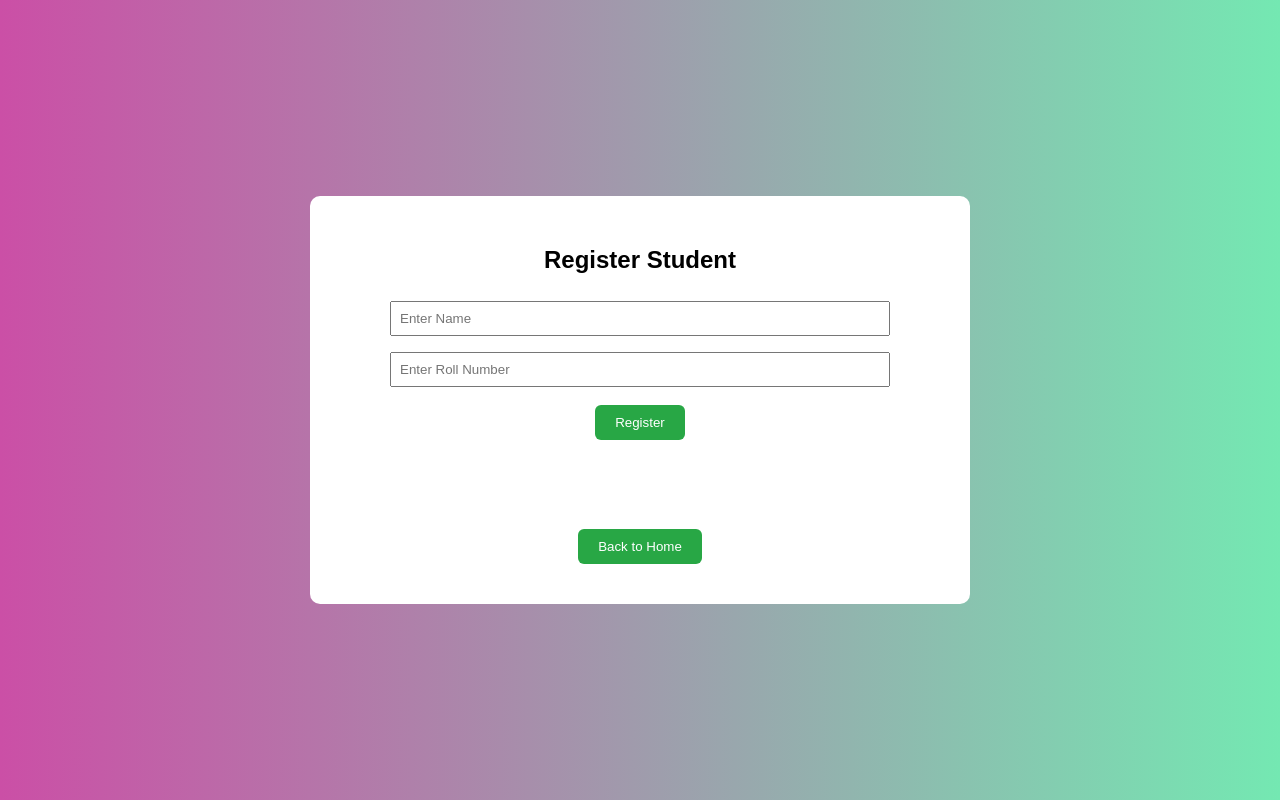
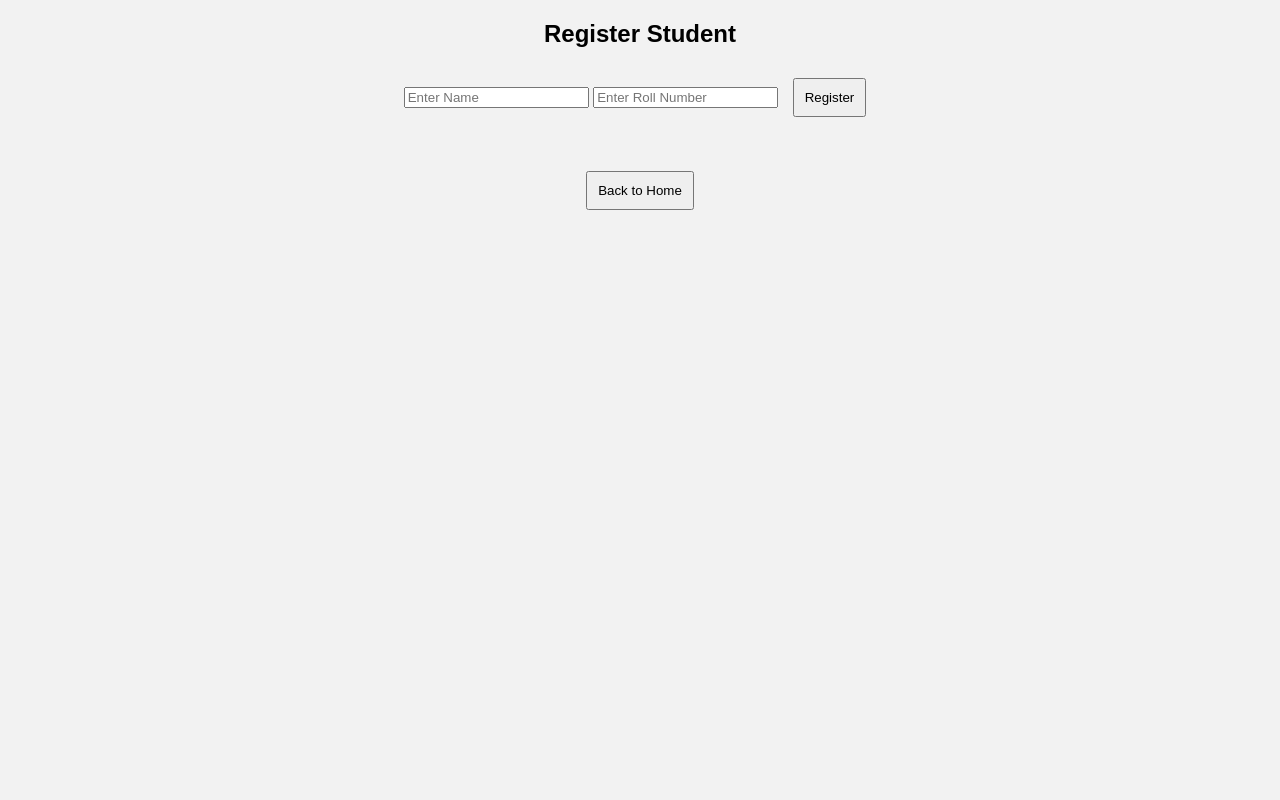
Before and after one commit to deebugangwar/attandance, a Flask app: page /register_page in a window 1280 px wide. Run offline with Flask 3, Linux system fonts and the light colour scheme.

Commit message:
Update style.css

```diff
--- a/static/style.css
+++ b/static/style.css
@@ -1,59 +1,27 @@
-body {
-    margin: 0;
-    font-family: Arial;
-    background: linear-gradient(to right, #cb4fa6, #24db86a2);
-    display: flex;
-    justify-content: center;
-    align-items: center;
-    height: 100vh;
+body{
+font-family:Arial;
+background:#f2f2f2;
+text-align:center;
 }
 
-.main-container {
-    width: 600px;
-    text-align: center;
-    background: white;
-    padding: 30px;
-    border-radius: 10px;
+nav{
+background:#333;
+padding:10px;
 }
 
-input {
-    width: 80%;
-    padding: 8px;
-    margin: 8px 0;
+nav a{
+color:white;
+margin:10px;
+text-decoration:none;
 }
 
-button {
-    padding: 10px 20px;
-    margin: 10px;
-    border: none;
-    border-radius: 6px;
-    background-color: #28a745;
-    color: white;
-    cursor: pointer;
+video{
+border:3px solid black;
+border-radius:10px;
 }
 
-table {
-    width: 100%;
-    border-collapse: collapse;
+button{
+padding:10px;
+margin:10px;
+cursor:pointer;
 }
-
-th, td {
-    border: 1px solid #ddd;
-    padding: 8px;
-}
-
-th {
-    background-color: #28a745;
-    color: white;
-}
-
-.status {
-    margin-top: 15px;
-    padding: 10px;
-    border-radius: 8px;
-    font-weight: bold;
-}
-
-.green { background: #28a745; color: white; }
-.red { background: #dc3545; color: white; }
-.yellow { background: #ffc107; color: black; }
```
